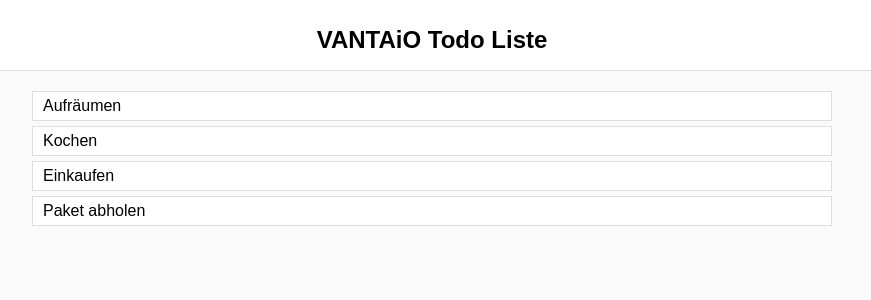
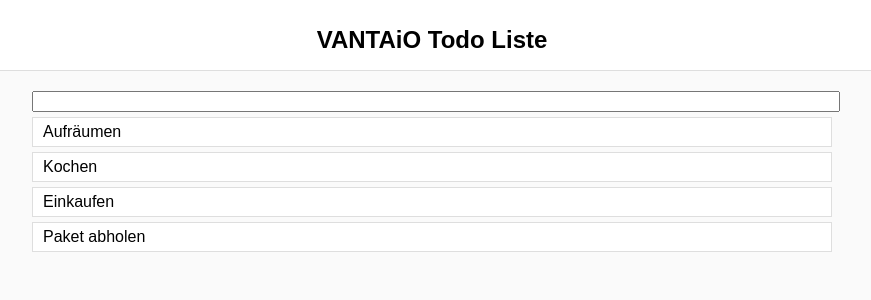
Before and after one commit to LucasMoody/react-todo-list, a React (Create React App) app: page / in a window 1280 px wide. Shown: the top 300 px of the page, without its empty margins (208-1079 px from the left). Built offline with nearby package versions, Linux system fonts and the light colour scheme.

Commit message:
Added input for adding new todo items

```diff
--- a/src/TodoList.js
+++ b/src/TodoList.js
@@ -2,13 +2,31 @@ import React, { Component } from 'react';
 import TodoListItem from './TodoListItem';
 
 class TodoList extends Component {
+
+    constructor(props) {
+        super(props);
+        this.state = {
+            items: [
+                'Aufräumen',
+                'Kochen',
+                'Einkaufen',
+                'Paket abholen'
+            ]
+        }
+    }
+
+    onEnter = e => {
+        if(e.key === 'Enter') {
+            this.setState({items: this.state.items.concat(e.target.value)});
+            e.target.value = '';
+        }
+    }
+
     render() {
         return (
             <div className="todo-list">
-            <TodoListItem name="Aufräumen" />
-            <TodoListItem name="Kochen" />
-            <TodoListItem name="Einkaufen" />
-            <TodoListItem name="Paket abholen" />
+                <input type="text" style={{width: '100%'}} onKeyPress={this.onEnter}/>
+                {this.state.items.map((item, idx) => <TodoListItem key={idx} name={item}/>)}
             </div>
         );
     }
```
Lines whose indentation alone changed are shown as unchanged.
